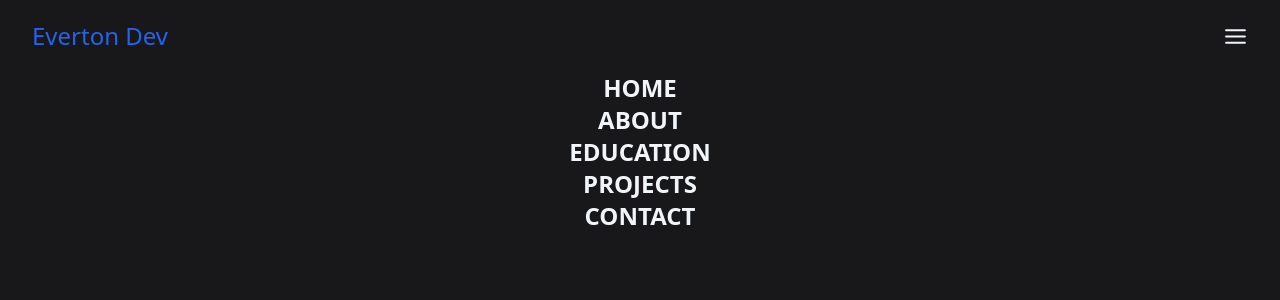
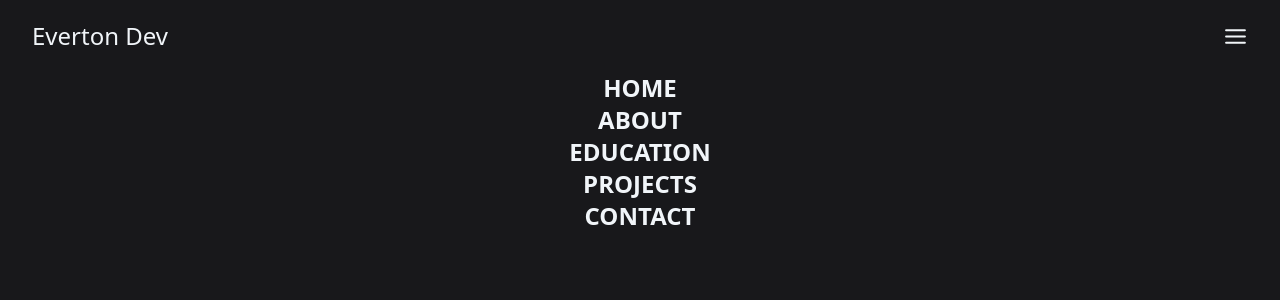
Before and after one commit to evertondsvieira/everton-dev, a React (Vite) app in the folder portifolio/: page / in a window 1280 px wide. Shown: the top 300 px of the page. Built offline with nearby package versions, Linux system fonts and the light colour scheme.

Commit message:
fix: fixed header

```diff
--- a/portifolio/src/components/Header/index.tsx
+++ b/portifolio/src/components/Header/index.tsx
@@ -6,10 +6,9 @@ export interface IOpenMenu{
 }
 
 const Header = ({isOpen, setIsOpen}:IOpenMenu) => {
-
     return(
         <header className="flex items-center justify-between mx-8 my-5">
-            <h1 className="text-2xl text-blue-600">Everton Dev</h1>
+            <h1 className="text-2xl text-slate-100">Everton Dev</h1>
             <FiMenu size={25} className="text-slate-100 cursor-pointer" onClick={() => setIsOpen(!isOpen)}/>
         </header>
     )
```
